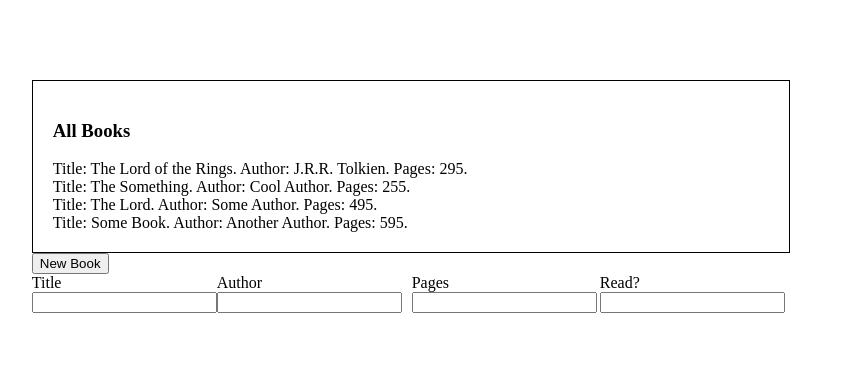
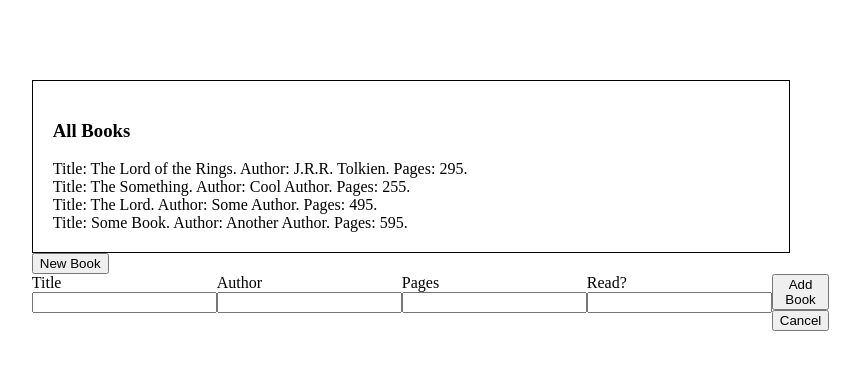
Before and after one commit to Overlandcoder/library, a plain HTML site: page index.html in a window 1280 px wide. Both pictures are taken after a click on the button "New Book". Shown: the whole page, without its empty margins (229-1089 px from the left). Drawn offline with Linux system fonts and the light colour scheme.

Commit message:
Add Cancel and Add Book buttons

```diff
--- a/index.html
+++ b/index.html
@@ -31,6 +31,10 @@
           <label for="read">Read?</label>
           <input type="text" id="read" name="read" required>
         </div>
+        <div class="form-item hidden">
+          <button type="submit" class="add-book">Add Book</button>
+          <button>Cancel</button>
+        </div>
       </form>
     </div>
   </div>
```
